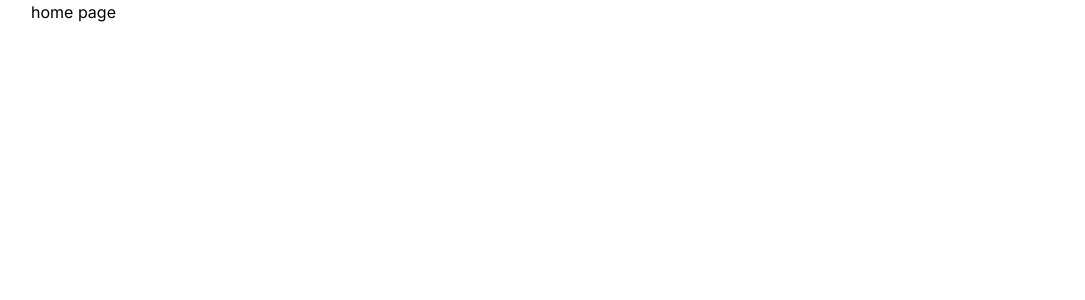
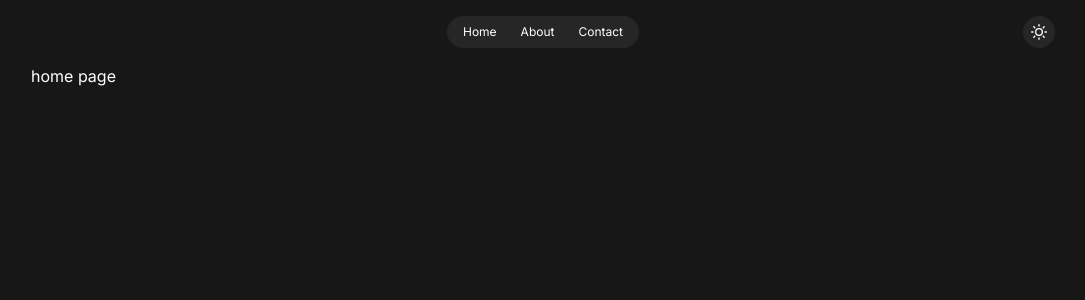
Before and after one commit to rickyroynardson/portfolio, a Next.js app: page / in a window 1280 px wide. Shown: the top 300 px of the page, without its empty margins (97-1182 px from the left). Built offline with nearby package versions, Linux system fonts and the light colour scheme.

Commit message:
feat(header): init header

```diff
--- a/package.json
+++ b/package.json
@@ -20,6 +20,7 @@
     "postcss": "8.4.24",
     "react": "18.2.0",
     "react-dom": "18.2.0",
+    "react-icons": "^4.9.0",
     "tailwindcss": "3.3.2",
     "typescript": "5.1.3"
   }
--- a/src/app/layout.tsx
+++ b/src/app/layout.tsx
@@ -1,6 +1,8 @@
 import "./globals.css";
 import { Inter } from "next/font/google";
 import Providers from "./providers";
+import Link from "next/link";
+import { ThemeButton } from "@/components/Header/ThemeButton";
 
 const inter = Inter({ subsets: ["latin"], variable: "--font-inter" });
 
@@ -19,7 +21,23 @@ export default function RootLayout({
       <body
         className={`${inter.variable} font-sans bg-white dark:bg-neutral-900`}
       >
-        <Providers>{children}</Providers>
+        <Providers>
+          <header className="max-w-5xl mx-auto relative flex justify-between lg:justify-center my-4 px-4 lg:px-0">
+            <ul className="bg-neutral-800 outline-neutral-700 outline-1 hover:outline w-fit rounded-full flex gap-6 px-4 py-2 text-xs">
+              <li>
+                <Link href="/">Home</Link>
+              </li>
+              <li>
+                <Link href="/">About</Link>
+              </li>
+              <li>
+                <Link href="/">Contact</Link>
+              </li>
+            </ul>
+            <ThemeButton />
+          </header>
+          {children}
+        </Providers>
       </body>
     </html>
   );
--- a/src/app/providers.tsx
+++ b/src/app/providers.tsx
@@ -3,5 +3,9 @@
 import { ThemeProvider } from "next-themes";
 
 export default function Providers({ children }: { children: React.ReactNode }) {
-  return <ThemeProvider attribute="class">{children}</ThemeProvider>;
+  return (
+    <ThemeProvider attribute="class" defaultTheme="dark">
+      {children}
+    </ThemeProvider>
+  );
 }
--- /dev/null
+++ b/src/components/Header/ThemeButton.tsx
@@ -0,0 +1,35 @@
+"use client";
+
+import { useTheme } from "next-themes";
+import { useEffect, useState } from "react";
+import { FiSun, FiMoon } from "react-icons/fi";
+
+export const ThemeButton = () => {
+  const [mounted, setMounted] = useState(false);
+  const { theme, setTheme } = useTheme();
+
+  const toggleTheme = () => {
+    theme === "dark" ? setTheme("light") : setTheme("dark");
+  };
+
+  const renderIcon = () => {
+    return theme === "dark" ? <FiSun /> : <FiMoon />;
+  };
+
+  useEffect(() => {
+    setMounted(true);
+  }, []);
+
+  if (!mounted) {
+    return null;
+  }
+
+  return (
+    <button
+      onClick={toggleTheme}
+      className="bg-neutral-800 outline-neutral-700 outline-1 hover:outline rounded-full p-2 lg:absolute lg:right-0"
+    >
+      {renderIcon()}
+    </button>
+  );
+};
```
Also changed, not shown: 1 other file (tests, documents, lock files or other folders).
